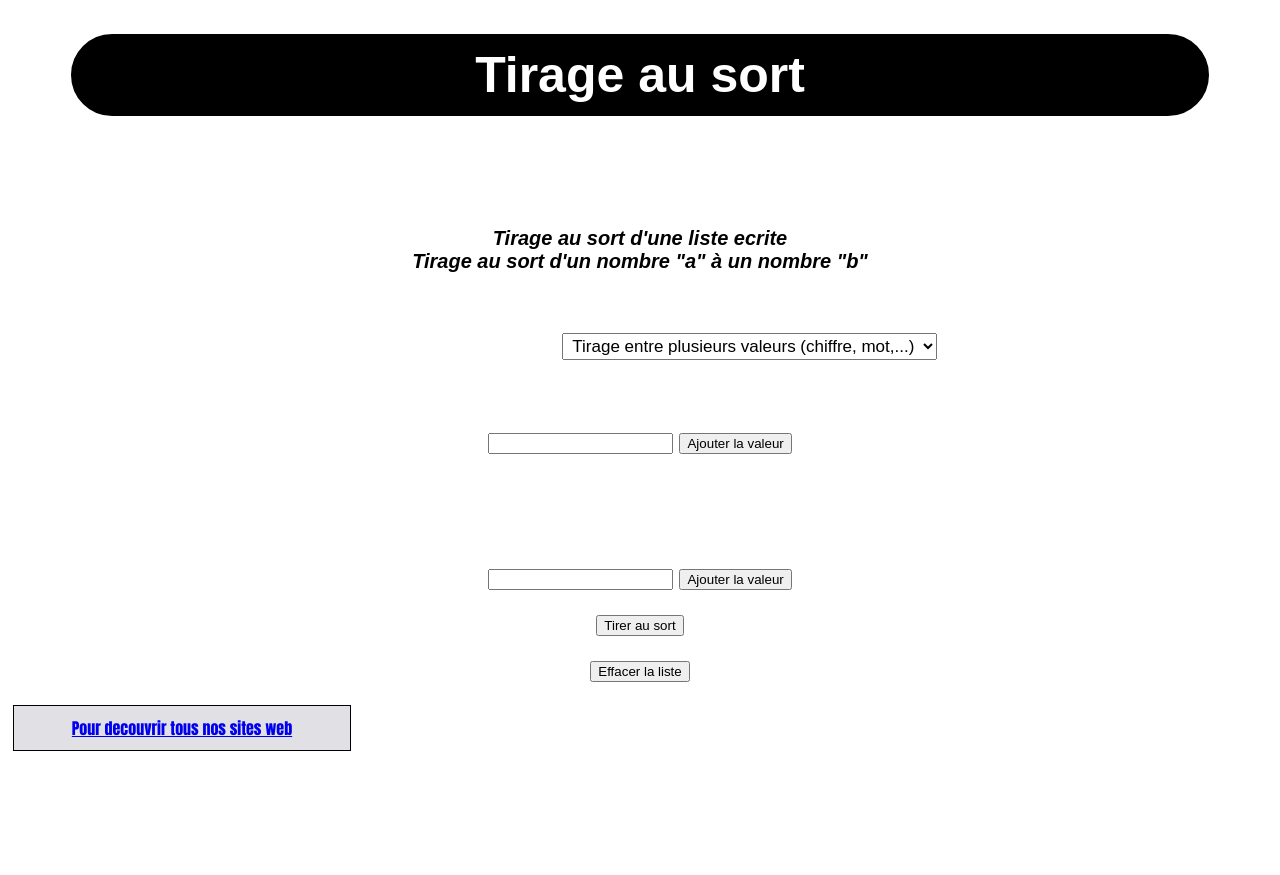
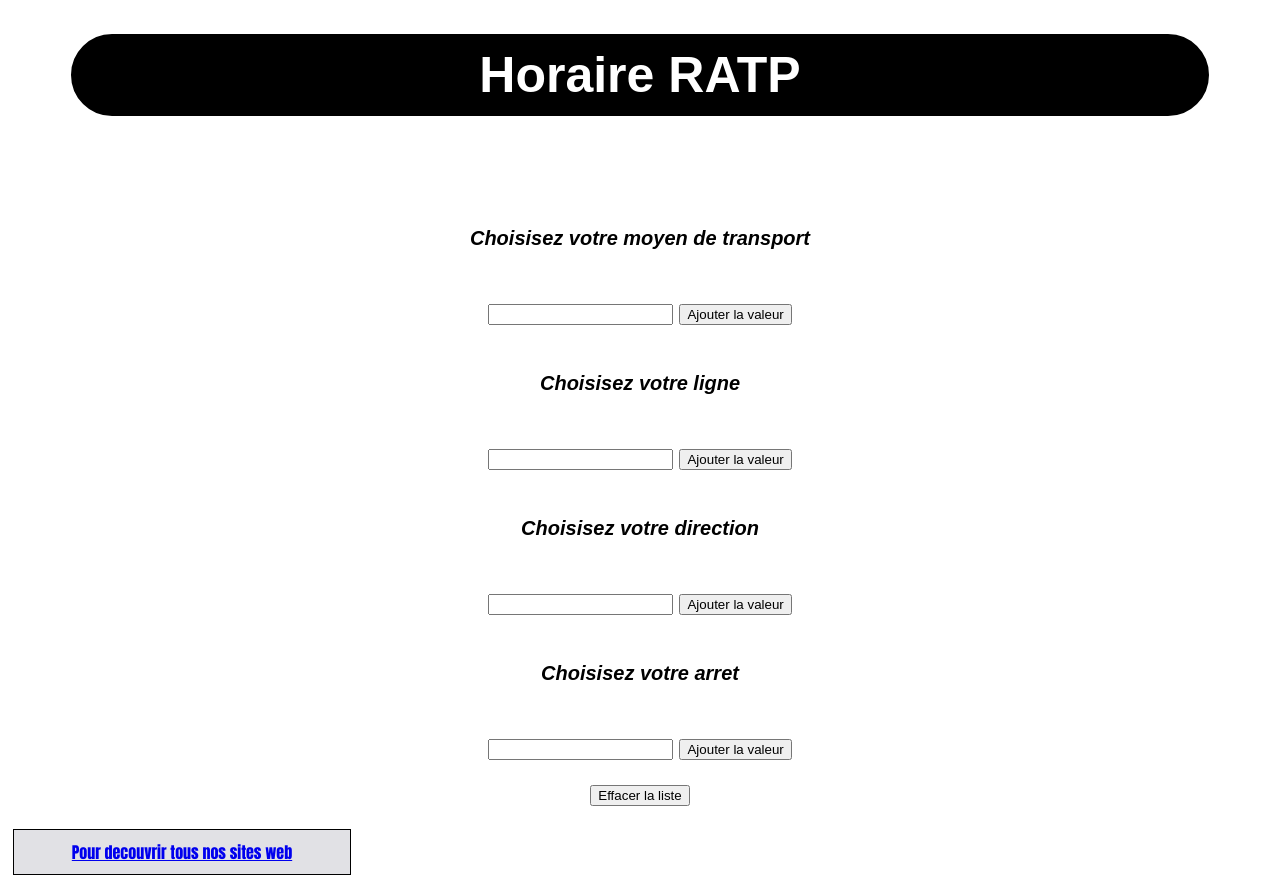
Before and after one commit to Mflavien01/ratp-api, a plain HTML site: page index.html in a window 1280 px wide. Before the commit the page ends 842 px from the top, so only its background shows below. Drawn offline with Linux system fonts and the light colour scheme.

Commit message:
Update index.html

```diff
--- a/index.html
+++ b/index.html
@@ -2,31 +2,23 @@
 <html lang="fr" dir="ltr">
   <head>
     <meta charset="utf-8">
-    <meta name="google-site-verification" content="LV7NhMQcBAR3COJTBV54PQ6sDAtCVJXRuE_27MTooSQ" />
     <link href ="style.css" rel="stylesheet" type="text/css">
-    <title>Tirage au sort</title>
+    <title>Horaire RATP</title>
   </head>
   </body>
     <div>
-      <h1>Tirage au sort</h1>
+      <h1>Horaire RATP</h1>
       <br>
       <br>
-      <h2>Tirage au sort d'une liste ecrite <br> Tirage au sort d'un nombre "a" à un nombre "b"</h2>
-      <br>
-      <label for="unit">Choisir le type de tirage : </label>
-        <select name="unit" id="unit">
-            <option value="plu" selected>Tirage entre plusieurs valeurs (chiffre, mot,...)</option>
-            <option value="ab" >Tirage d'un nombre "a" à un nombre "b"</option>
-        </select>
-      <br>
-      <div id="plu"><h3>Entrez vos valeurs :</h3>
-      <p><input type="text" id="nombre" ></input>    <input type="button" onClick="ajoutlist()" value="Ajouter la valeur"></input></p></div>
-      <br>
-      <div id="ab"><h3>Entrez vos 2 nombres :</h3>
-      <p><input type="number" id="nombre2" ></input>    <input type="button" onClick="ajoutlist2()" value="Ajouter la valeur"></input></p></div>
-      <p id="list"></p>
-      <input type="button" onClick="tir()" value="Tirer au sort"></input>
-      <p id="tirage"></p>
+      <h2>Choisisez votre moyen de transport</h2>
+      <p><input type="text" id="transport" ></input>    <input type="button" onClick="ajoutlist()" value="Ajouter la valeur"></input></p></div>
+      <h2>Choisisez votre ligne</h2>
+      <p><input type="text" id="ligne" ></input>    <input type="button" onClick="ajoutlist()" value="Ajouter la valeur"></input></p></div>
+      <h2>Choisisez votre direction</h2>
+      <p><input type="text" id="direction" ></input>    <input type="button" onClick="ajoutlist()" value="Ajouter la valeur"></input></p></div>
+      <h2>Choisisez votre arret</h2>
+      <p><input type="text" id="arret" ></input>    <input type="button" onClick="ajoutlist()" value="Ajouter la valeur"></input></p></div>
+      <p id="horaire"></p>
       <input type="button" onClick="erase()" value="Effacer la liste"></input>
       <br>
     <div>
```
